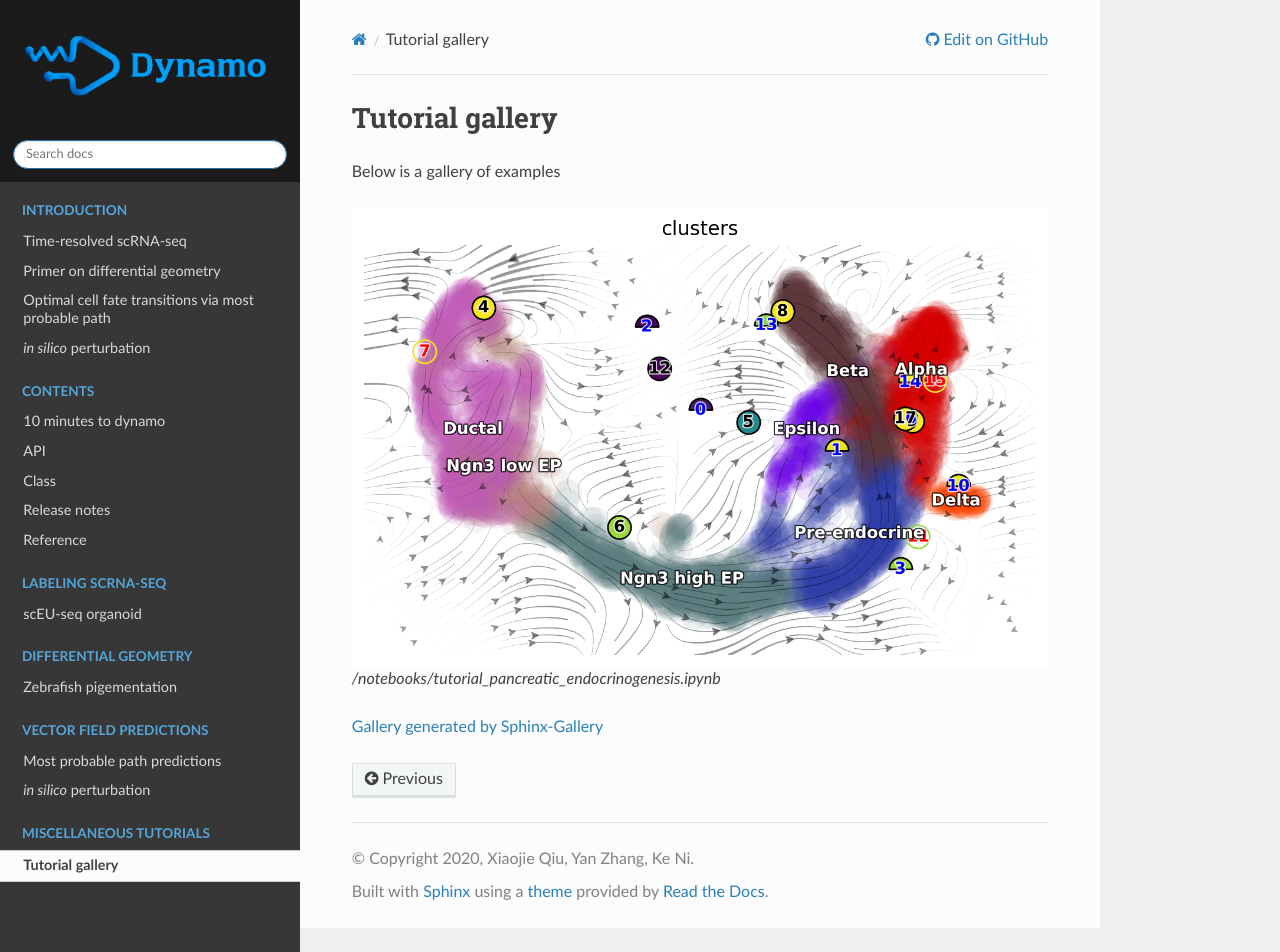
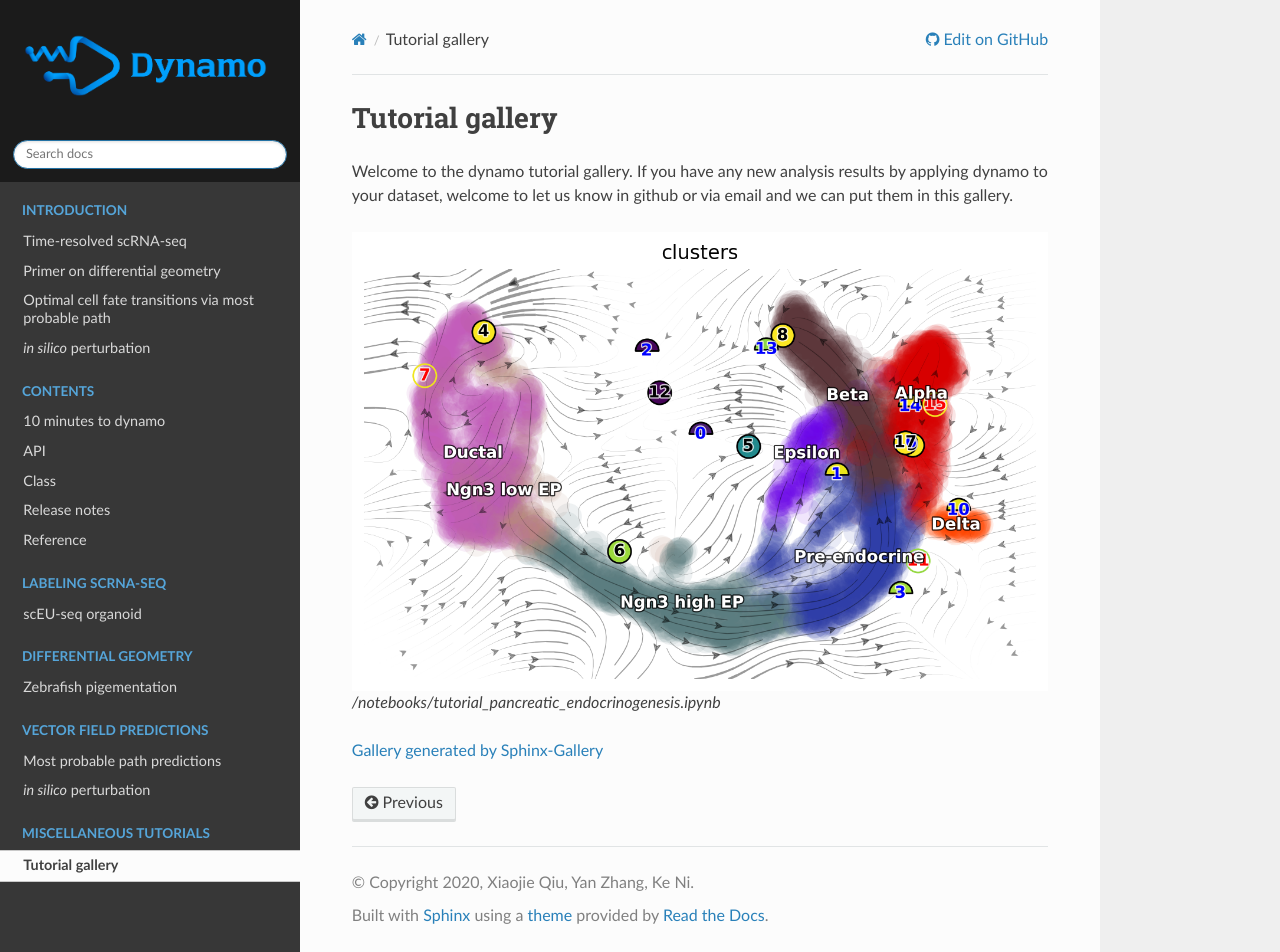
Before and after one commit to aristoteleo/dynamo_readthedocs, a Sphinx documentation site: the page built from docs/source/gallery/index.rst, in a window 1280 px wide and 952 px high. Built offline with Sphinx 7.4.7 and the Read the Docs theme 2.0.0, drawn with Linux system fonts in a browser that asks for light colours; pages that are not in the unit, such as notebooks, are missing from menus.

Commit message:
update gallery index

```diff
--- a/docs/source/gallery/index.rst
+++ b/docs/source/gallery/index.rst
@@ -7,7 +7,7 @@
 Tutorial gallery
 ==================
 
-Below is a gallery of examples
+Welcome to the dynamo tutorial gallery. If you have any new analysis results by applying dynamo to your dataset, welcome to let us know in github or via email and we can put them in this gallery.
 
 
 .. raw:: html
```
